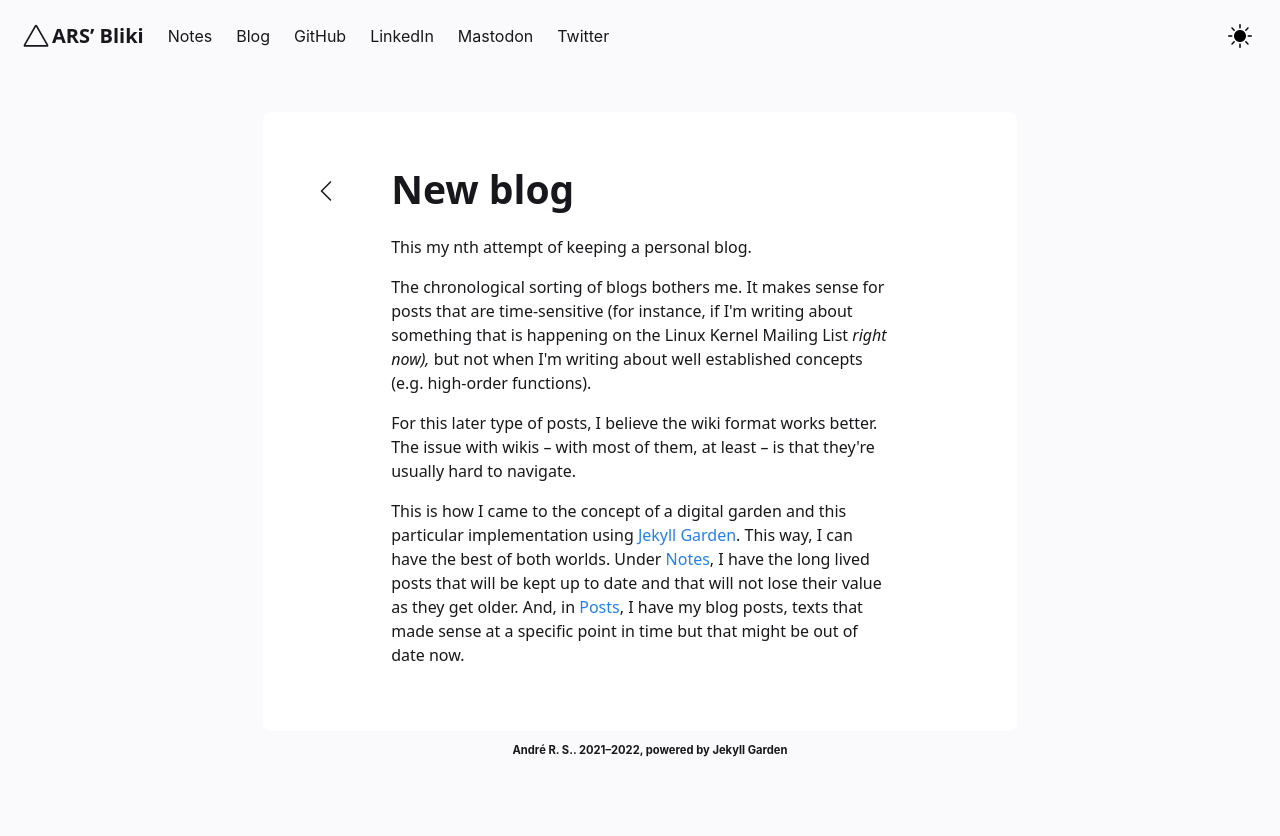
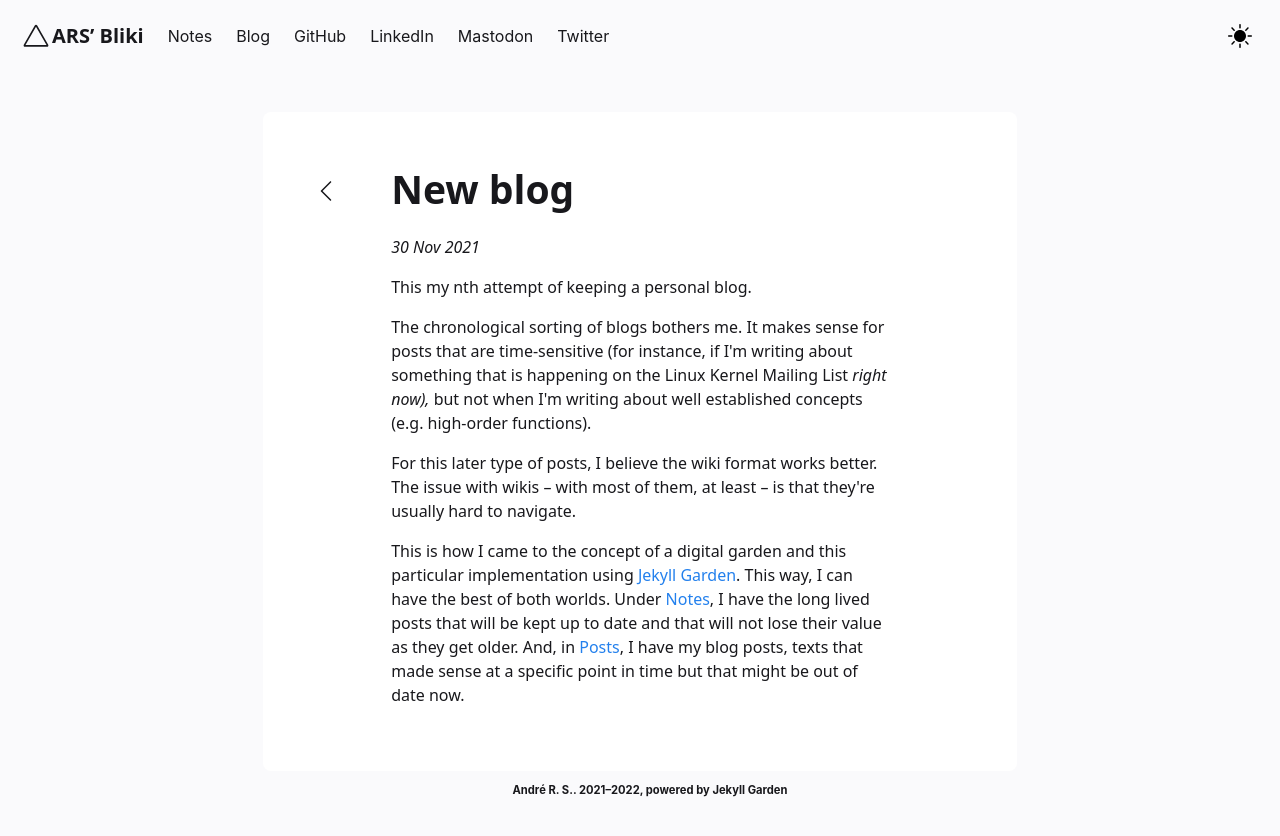
Before and after one commit to ars-dev-br/ars-dev-br.github.io, a Jekyll site: the page built from _posts/2021-11-30-new-blog.md, in a window 1280 px wide. Shown: the top 836 px of the page. Built offline with Jekyll 4.4.1, drawn with Linux system fonts in a browser that asks for light colours.

Commit message:
Fix issue with clicking back on blog post going to the Notes page

```diff
--- a/_layouts/Post.html
+++ b/_layouts/Post.html
@@ -90,8 +90,12 @@
             <div class="note-page-section">
               <div class="buttons for-back-home">
                 {%- if site.preferences.homepage.enabled -%}
-                <a class="button is-text button__page-back" onclick="window.location.assign('/notes');">
-                  {%- else -%}
+  		  {%- if page.content-type == "notes" -%}
+                  <a class="button is-text button__page-back" onclick="window.location.assign('/notes');">
+ 		  {%- elsif page.content-type == "post" -%}
+		  <a class="button is-text button__page-back" onclick="window.location.assign('/posts');">
+		  {%- endif -%}
+                {%- else -%}
                   <a class="button is-text button__page-back" onclick="window.location.assign('/');">
                     {%- endif -%}
                     <span class="icon is-small">
@@ -105,6 +109,13 @@
                   </a>
               </div>
               <h1>{{page.title}}</h1>
+	      {%- if page.content-type == "post" -%}
+	      <p>
+		<em>
+		  {{page.date | date_to_string}}
+		</em>
+	      </p>
+              {%- endif -%}
               {%- include Content.html -%}
               {%- include Backlinks.html -%}
             </div>
```
